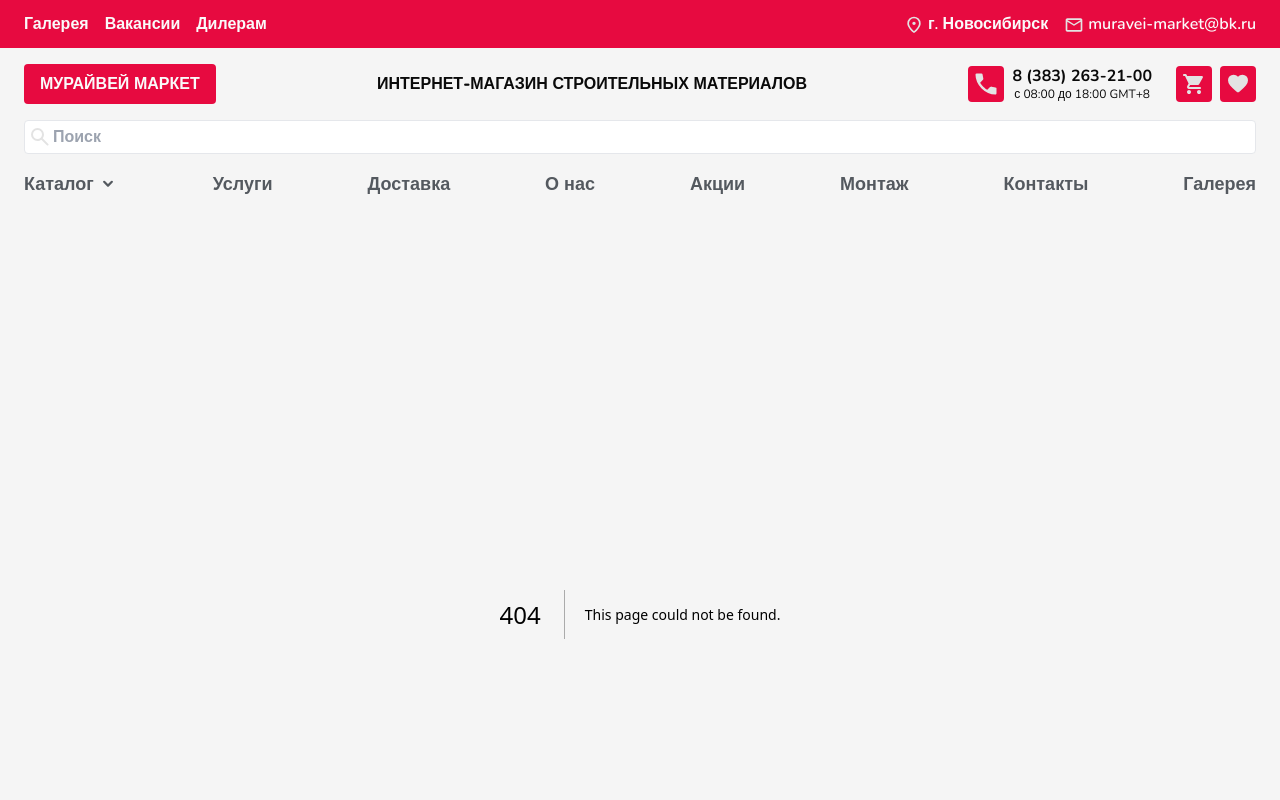
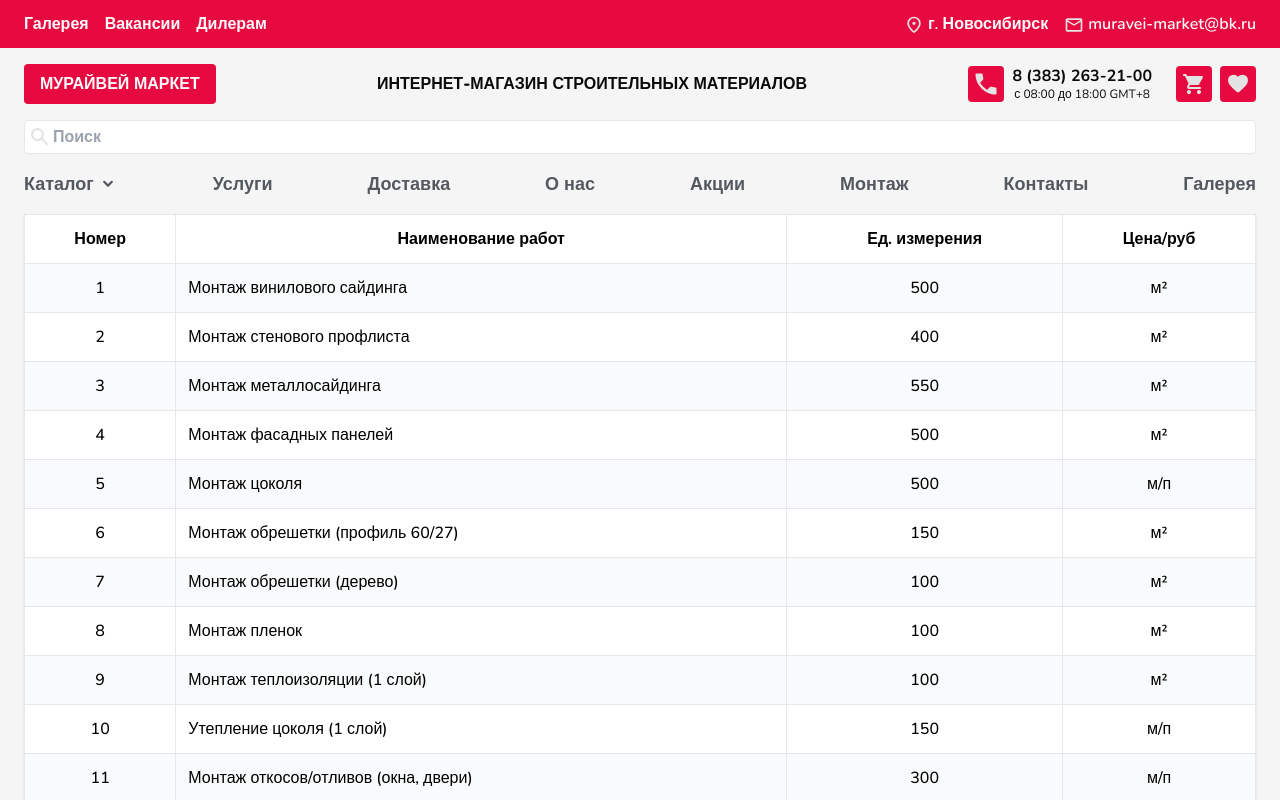
Before and after one commit to oiwy/muravei-market, a Next.js app: page /services in a window 1280 px wide. Before the commit this address had no page. Shown: the top 800 px of the page. Built offline with nearby package versions, Linux system fonts and the light colour scheme.

Commit message:
feat: add services

```diff
--- a/src/app/response.ts
+++ b/src/app/response.ts
@@ -217,3 +217,30 @@ export const catalog = [
     types: [],
   },
 ];
+
+export const service = {
+  head: [
+    { name: "Номер" },
+    { name: "Наименование работ" },
+    { name: "Ед. измерения" },
+    { name: "Цена/руб" },
+  ],
+  body: [
+    { name: "Монтаж винилового сайдинга", unit: "м²", price: 500 },
+    { name: "Монтаж стенового профлиста", unit: "м²", price: 400 },
+    { name: "Монтаж металлосайдинга", unit: "м²", price: 550 },
+    { name: "Монтаж фасадных панелей", unit: "м²", price: 500 },
+    { name: "Монтаж цоколя", unit: "м/п", price: 500 },
+    { name: "Монтаж обрешетки (профиль 60/27)", unit: "м²", price: 150 },
+    { name: "Монтаж обрешетки (дерево)", unit: "м²", price: 100 },
+    { name: "Монтаж пленок", unit: "м²", price: 100 },
+    { name: "Монтаж теплоизоляции (1 слой)", unit: "м²", price: 100 },
+    { name: "Утепление цоколя (1 слой)", unit: "м/п", price: 150 },
+    { name: "Монтаж откосов/отливов (окна, двери)", unit: "м/п", price: 300 },
+    { name: "Монтаж отлива цоколя", unit: "м/п", price: 150 },
+    { name: "Подшивка вагонкой", unit: "м/п", price: 400 },
+    { name: "Подшивка софитом, сайдингом", unit: "м/п", price: 500 },
+    { name: "Подшивка профлистом", unit: "м/п", price: 500 },
+    { name: "Сборка/разборка лесов", unit: "м²", price: 25 },
+  ],
+};
--- /dev/null
+++ b/src/app/services/page.tsx
@@ -0,0 +1,44 @@
+import { service } from "../response";
+
+const Services = () => {
+  return (
+    <section>
+      <div className="container rounded pb-6">
+        <div className="bg-white shadow">
+          <div>
+            <div>
+              <table className="w-full table-auto border-collapse border">
+                <thead className="font-semibold">
+                  <tr>
+                    {service.head.map((head, index) => (
+                      <th key={index} className={`border p-3 text-center`}>
+                        {head.name}
+                      </th>
+                    ))}
+                  </tr>
+                </thead>
+                <tbody>
+                  {service.body.map((body, index) => (
+                    <tr
+                      key={index}
+                      className={`border ${
+                        index % 2 === 0 ? "bg-gray-50" : "bg-white"
+                      } font-medium`}
+                    >
+                      <td className="border p-3 text-center">{index + 1}</td>
+                      <td className="border p-3">{body.name}</td>
+                      <td className="border p-3 text-center">{body.price}</td>
+                      <td className="border p-3 text-center">{body.unit}</td>
+                    </tr>
+                  ))}
+                </tbody>
+              </table>
+            </div>
+          </div>
+        </div>
+      </div>
+    </section>
+  );
+};
+
+export default Services;
```
